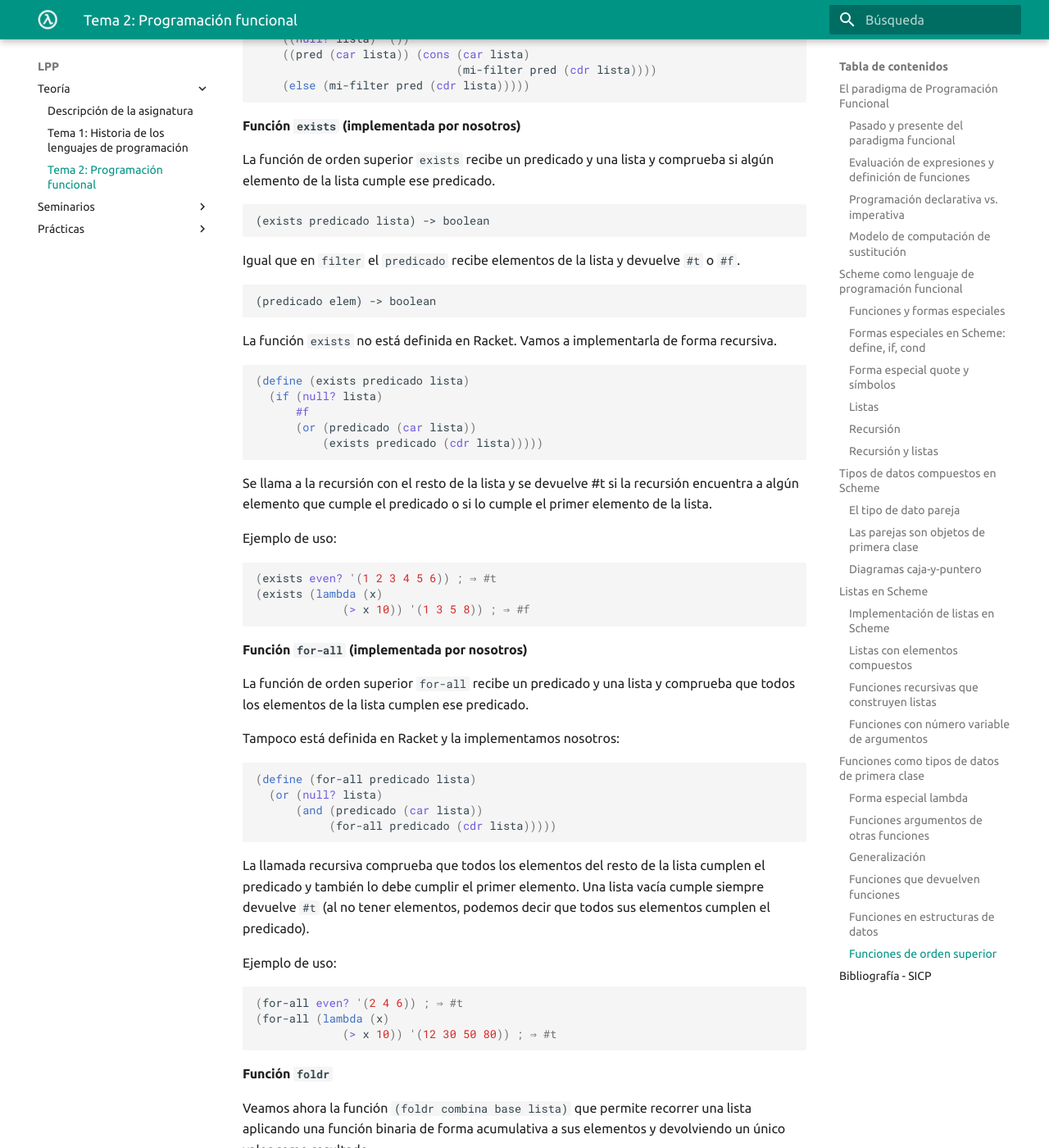
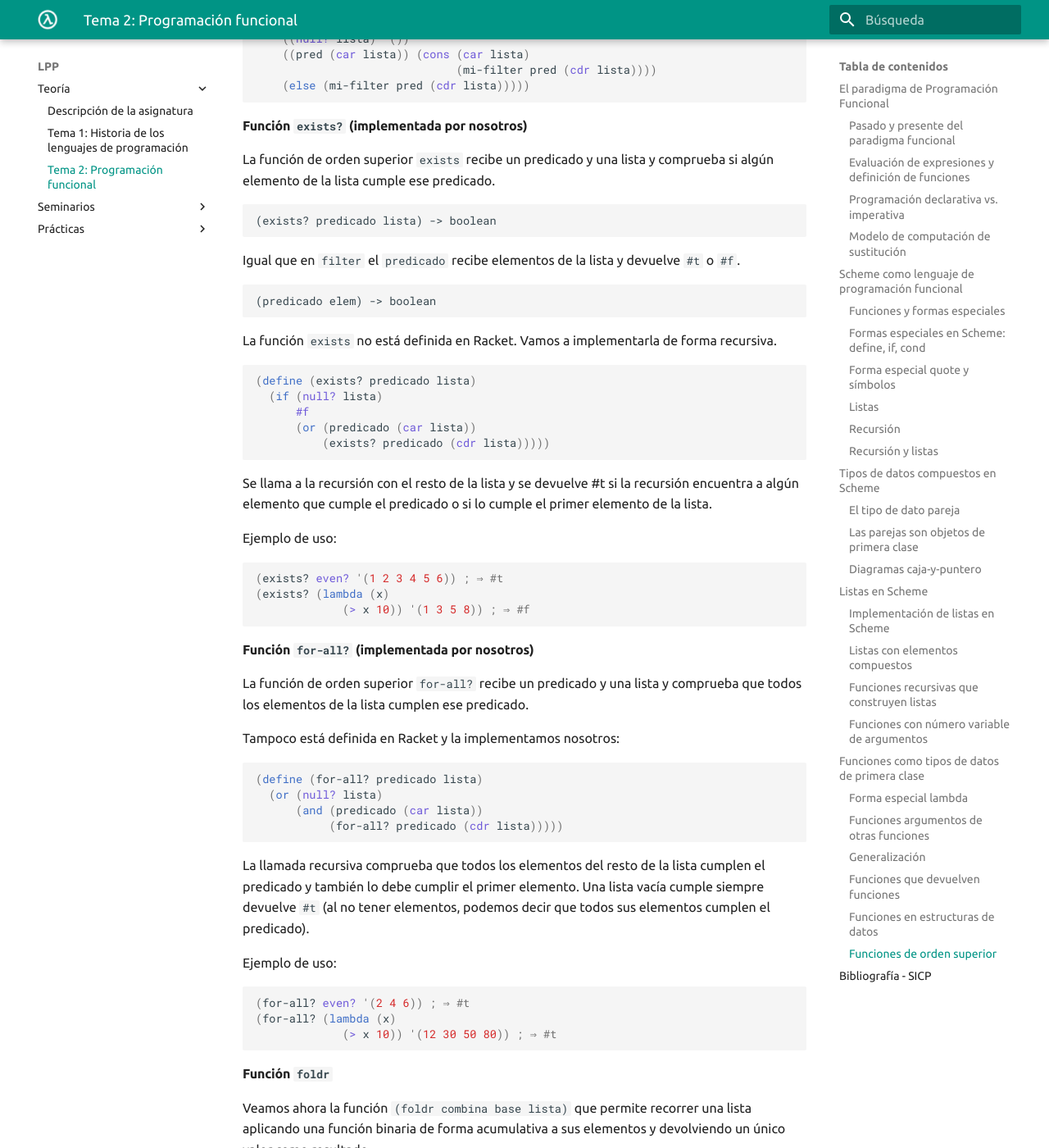
Before and after one commit to domingogallardo/apuntes-lpp, an MkDocs documentation site: the page built from docs/teoria/tema02-programacion-funcional/tema02-programacion-funcional.md, in a window 1280 px wide and 1400 px high, scrolled down 75269 px. Shown: the whole window at 82% size. Built offline with MkDocs 1.6.1 and Material for MkDocs 9.7.7, drawn with Linux system fonts in a browser that asks for light colours; some of the changed text lies outside the part shown.

````diff
--- a/docs/teoria/tema02-programacion-funcional/tema02-programacion-funcional.md
+++ b/docs/teoria/tema02-programacion-funcional/tema02-programacion-funcional.md
@@ -3803,8 +3803,8 @@ Las funciones que veremos son:
 
 - `map`
 - `filter`
-- `exists` (implementada por nosotros)
-- `for-all` (implementada por nosotros)
+- `exists?` (implementada por nosotros)
+- `for-all?` (implementada por nosotros)
 - `foldr` y `foldl`
 
 Para las tres primeras funciones veremos también una implementación
@@ -4007,13 +4007,13 @@ Podemos implementar la función `filter` de forma recursiva:
     (else (mi-filter pred (cdr lista)))))
 ```
 
-#### Función `exists` (implementada por nosotros)
+#### Función `exists?` (implementada por nosotros)
 
 La función de orden superior `exists` recibe un predicado y una lista
 y comprueba si algún elemento de la lista cumple ese predicado.
 
 ```text
-(exists predicado lista) -> boolean
+(exists? predicado lista) -> boolean
 ```
 
 Igual que en `filter` el `predicado` recibe elementos de la lista y
@@ -4027,11 +4027,11 @@ La función `exists` no está definida en Racket. Vamos a implementarla
 de forma recursiva.
 
 ```racket
-(define (exists predicado lista)
+(define (exists? predicado lista)
   (if (null? lista)
       #f
       (or (predicado (car lista))
-          (exists predicado (cdr lista)))))
+          (exists? predicado (cdr lista)))))
 ```
 
 Se llama a la recursión con el resto de la lista y se devuelve #t si
@@ -4041,24 +4041,24 @@ lo cumple el primer elemento de la lista.
 Ejemplo de uso:
 
 ```racket
-(exists even? '(1 2 3 4 5 6)) ; ⇒ #t
-(exists (lambda (x)
+(exists? even? '(1 2 3 4 5 6)) ; ⇒ #t
+(exists? (lambda (x)
              (> x 10)) '(1 3 5 8)) ; ⇒ #f
 ```
 
 
-#### Función `for-all` (implementada por nosotros)
-
-La función de orden superior `for-all` recibe un predicado y una lista
+#### Función `for-all?` (implementada por nosotros)
+
+La función de orden superior `for-all?` recibe un predicado y una lista
 y comprueba que todos los elementos de la lista cumplen ese predicado.
 
 Tampoco está definida en Racket y la implementamos nosotros:
 
 ```racket
-(define (for-all predicado lista)
+(define (for-all? predicado lista)
   (or (null? lista)
       (and (predicado (car lista))
-           (for-all predicado (cdr lista)))))
+           (for-all? predicado (cdr lista)))))
 ```
 
 La llamada recursiva comprueba que todos los elementos del resto de la
@@ -4069,8 +4069,8 @@ elementos, podemos decir que todos sus elementos cumplen el predicado).
 Ejemplo de uso:
 
 ```racket
-(for-all even? '(2 4 6)) ; ⇒ #t
-(for-all (lambda (x)
+(for-all? even? '(2 4 6)) ; ⇒ #t
+(for-all? (lambda (x)
              (> x 10)) '(12 30 50 80)) ; ⇒ #t
 ```
 
@@ -4368,11 +4368,11 @@ Por ejemplo:
 
 La podemos implementar de una forma muy elegante obteniendo una lista
 de caracteres a partir de la cadena y usando la función de orden
-superior `exists`:
+superior `exists?`:
 
 ```racket
 (define (letra-en-pal? caracter palabra)
-  (exists (lambda (c)
+  (exists? (lambda (c)
             (equal? c caracter)) (string->list palabra)))
 ```
 
````
Also changed, not shown: notas-clase/semana04/semana04.md (+17 -17 lines).
